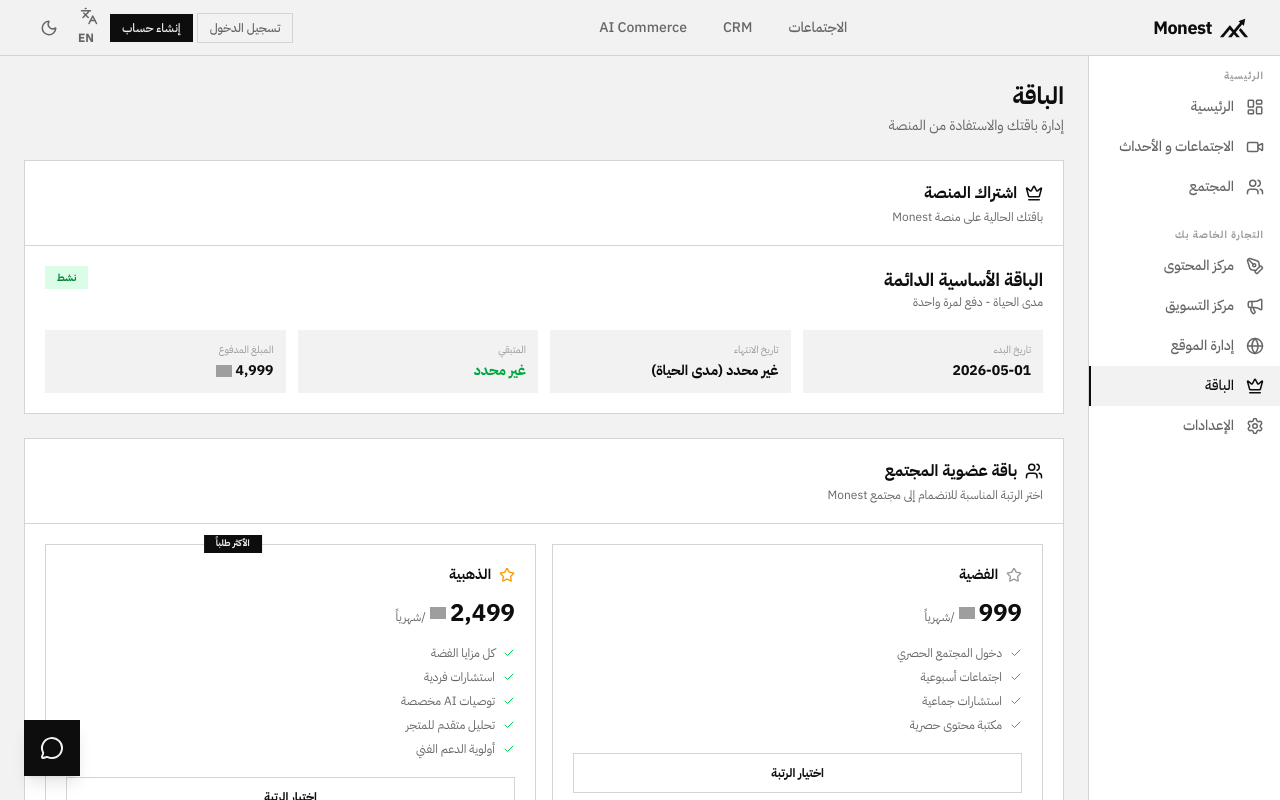
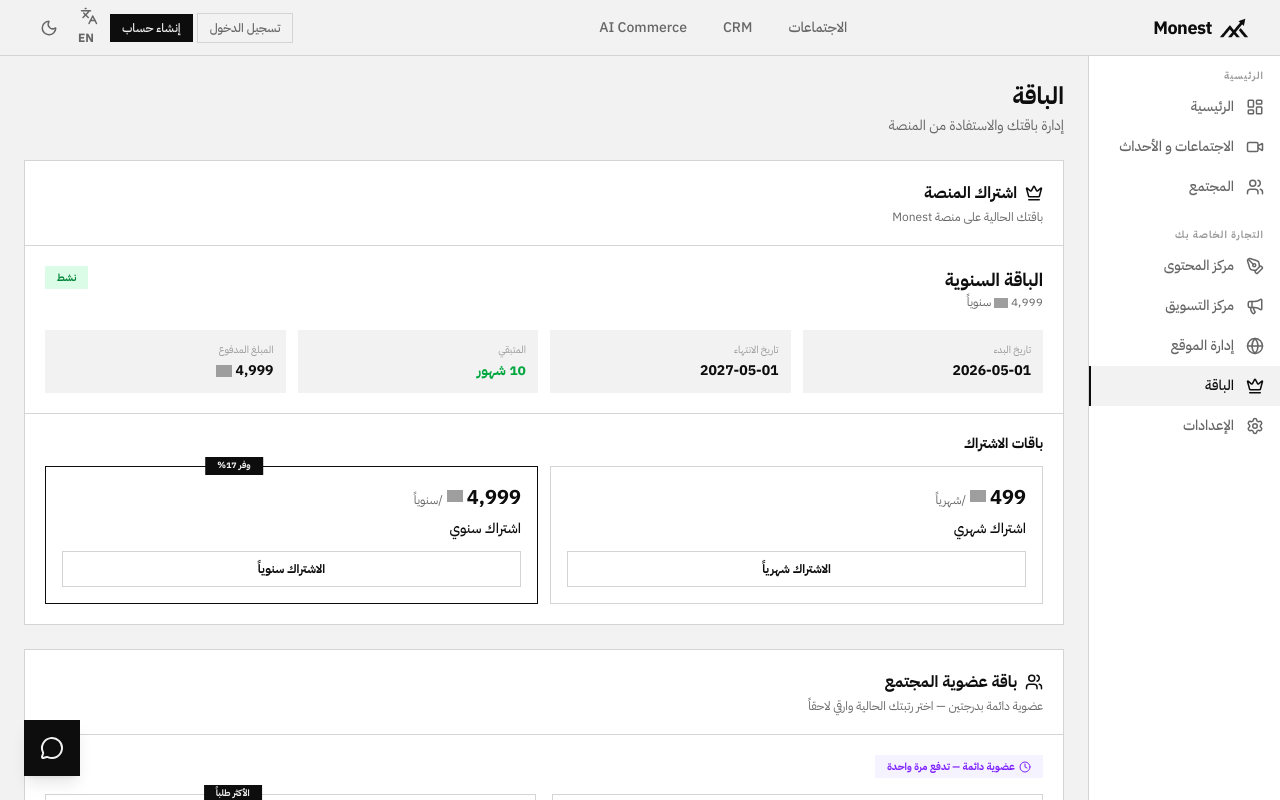
Before and after one commit to oussamacyber77-create/monest, a Next.js app: page /dashboard/plan in a window 1280 px wide. Shown: the top 800 px of the page. Built offline with nearby package versions, Linux system fonts and the light colour scheme; grey boxes are pictures that could not be loaded.

Commit message:
إعادة تصميم صفحة الاجتماعات: أحداث يسار + تقويم وسط + شريط اجتماعات

```diff
--- a/src/app/dashboard/plan/page.tsx
+++ b/src/app/dashboard/plan/page.tsx
@@ -2,24 +2,42 @@
 
 import { useState } from "react"
 import { useSettingsStore } from "@/stores/settings-store"
-import { Crown, Users, Star, Check, X, Clock, CreditCard, Download } from "lucide-react"
+import { Crown, Users, Star, Check, X, Clock, CalendarDays, CreditCard, Download } from "lucide-react"
 import { SARIcon } from "@/components/ui/sar-icon"
 
-const platformPlan = {
-  name: { ar: "الباقة الأساسية الدائمة", en: "Lifetime Basic Plan" },
-  desc: { ar: "مدى الحياة - دفع لمرة واحدة", en: "Lifetime - One-time payment" },
+const platformPlans = [
+  {
+    id: "monthly",
+    name: { ar: "اشتراك شهري", en: "Monthly" },
+    price: 499,
+    period: { ar: "شهرياً", en: "/month" },
+    popular: false,
+  },
+  {
+    id: "yearly",
+    name: { ar: "اشتراك سنوي", en: "Yearly" },
     price: 4999,
+    period: { ar: "سنوياً", en: "/year" },
+    popular: true,
+    badge: { ar: "وفر 17%", en: "Save 17%" },
+  },
+]
+
+const currentPlan = {
+  name: { ar: "الباقة السنوية", en: "Yearly Plan" },
   startDate: "2026-05-01",
+  endDate: "2027-05-01",
+  price: 4999,
   status: "active",
+  remaining: { ar: "10 شهور", en: "10 months" },
 }
 
 const communityTiers = [
   {
     id: "silver",
     name: { ar: "الفضية", en: "Silver" },
+    desc: { ar: "عضوية دائمة", en: "Lifetime membership" },
     price: 999,
-    period: { ar: "شهرياً", en: "/month" },
-    popular: false,
     features: [
       { ar: "دخول المجتمع الحصري", en: "Exclusive community access" },
       { ar: "اجتماعات أسبوعية", en: "Weekly meetings" },
@@ -30,8 +48,8 @@
   {
     id: "gold",
     name: { ar: "الذهبية", en: "Gold" },
+    desc: { ar: "عضوية دائمة", en: "Lifetime membership" },
     price: 2499,
-    period: { ar: "شهرياً", en: "/month" },
     popular: true,
     features: [
       { ar: "كل مزايا الفضة", en: "All Silver features" },
@@ -79,11 +97,12 @@
           </p>
         </div>
 
+        {/* Current Plan Details */}
         <div className="p-5">
           <div className="flex items-start justify-between mb-5">
             <div>
-              <p className="text-lg font-bold text-[#0D0D0D] dark:text-[#F2F2F2]">{platformPlan.name[lang]}</p>
-              <p className="text-xs text-[#666666] dark:text-[#B3B3B3]">{platformPlan.desc[lang]}</p>
+              <p className="text-lg font-bold text-[#0D0D0D] dark:text-[#F2F2F2]">{currentPlan.name[lang]}</p>
+              <p className="text-xs text-[#666666] dark:text-[#B3B3B3]">{currentPlan.price.toLocaleString("en-US")} <SARIcon className="w-3.5 h-3.5" /> {lang === "ar" ? "سنوياً" : "/year"}</p>
             </div>
             <span className="px-3 py-1 text-[10px] font-bold bg-green-100 dark:bg-green-900/30 text-green-700 dark:text-green-400 shrink-0">
               {lang === "ar" ? "نشط" : "Active"}
@@ -93,24 +112,54 @@
           <div className="grid grid-cols-2 md:grid-cols-4 gap-3">
             <div className="p-3 bg-[#F2F2F2] dark:bg-[#1A1A1A]">
               <p className="text-[10px] text-[#999999] mb-1">{lang === "ar" ? "تاريخ البدء" : "Start Date"}</p>
-              <p className="text-sm font-bold text-[#0D0D0D] dark:text-[#F2F2F2]">{platformPlan.startDate}</p>
+              <p className="text-sm font-bold text-[#0D0D0D] dark:text-[#F2F2F2]">{currentPlan.startDate}</p>
             </div>
             <div className="p-3 bg-[#F2F2F2] dark:bg-[#1A1A1A]">
               <p className="text-[10px] text-[#999999] mb-1">{lang === "ar" ? "تاريخ الانتهاء" : "End Date"}</p>
-              <p className="text-sm font-bold text-[#0D0D0D] dark:text-[#F2F2F2]">
-                {lang === "ar" ? "غير محدد (مدى الحياة)" : "Unlimited (Lifetime)"}
-              </p>
+              <p className="text-sm font-bold text-[#0D0D0D] dark:text-[#F2F2F2]">{currentPlan.endDate}</p>
             </div>
             <div className="p-3 bg-[#F2F2F2] dark:bg-[#1A1A1A]">
               <p className="text-[10px] text-[#999999] mb-1">{lang === "ar" ? "المتبقي" : "Remaining"}</p>
-              <p className="text-sm font-bold text-green-600 dark:text-green-400">{lang === "ar" ? "غير محدد" : "Unlimited"}</p>
+              <p className="text-sm font-bold text-green-600 dark:text-green-400">{currentPlan.remaining[lang]}</p>
             </div>
             <div className="p-3 bg-[#F2F2F2] dark:bg-[#1A1A1A]">
               <p className="text-[10px] text-[#999999] mb-1">{lang === "ar" ? "المبلغ المدفوع" : "Amount Paid"}</p>
               <p className="text-sm font-bold text-[#0D0D0D] dark:text-[#F2F2F2] flex items-center gap-1">
-                {platformPlan.price.toLocaleString("en-US")} <SARIcon className="w-4 h-4" />
+                {currentPlan.price.toLocaleString("en-US")} <SARIcon className="w-4 h-4" />
               </p>
             </div>
+          </div>
+        </div>
+
+        {/* Plan Options */}
+        <div className="border-t border-[#D4D4D4] dark:border-[#333333] p-5">
+          <p className="text-sm font-bold text-[#0D0D0D] dark:text-[#F2F2F2] mb-3">
+            {lang === "ar" ? "باقات الاشتراك" : "Subscription Plans"}
+          </p>
+          <div className="grid md:grid-cols-2 gap-3">
+            {platformPlans.map((plan) => (
+              <div
+                key={plan.id}
+                className={"relative border p-4 transition-all " + (plan.popular ? "border-[#0D0D0D] dark:border-[#F2F2F2]" : "border-[#D4D4D4] dark:border-[#333333]")}
+              >
+                {plan.badge && (
+                  <span className="absolute -top-2.5 start-1/2 -translate-x-1/2 px-3 py-0.5 bg-[#0D0D0D] dark:bg-[#F2F2F2] text-[#F2F2F2] dark:text-[#0D0D0D] text-[9px] font-bold whitespace-nowrap">
+                    {plan.badge[lang]}
+                  </span>
+                )}
+                <div className="flex items-baseline gap-1 mb-2">
+                  <span className="text-xl font-bold text-[#0D0D0D] dark:text-[#F2F2F2]">{plan.price.toLocaleString("en-US")}</span>
+                  <SARIcon className="w-4 h-4" />
+                  <span className="text-xs text-[#666666] dark:text-[#B3B3B3]">/{plan.period[lang]}</span>
+                </div>
+                <p className="text-sm font-medium text-[#0D0D0D] dark:text-[#F2F2F2] mb-3">{plan.name[lang]}</p>
+                <button className="w-full h-9 text-xs font-bold border border-[#D4D4D4] dark:border-[#333333] text-[#0D0D0D] dark:text-[#F2F2F2] hover:bg-[#F2F2F2] dark:hover:bg-[#1A1A1A] transition-colors">
+                  {plan.id === "monthly"
+                    ? (lang === "ar" ? "الاشتراك شهرياً" : "Subscribe Monthly")
+                    : (lang === "ar" ? "الاشتراك سنوياً" : "Subscribe Yearly")}
+                </button>
+              </div>
+            ))}
           </div>
         </div>
       </div>
@@ -126,12 +175,18 @@
           </div>
           <p className="text-xs text-[#666666] dark:text-[#B3B3B3]">
             {lang === "ar"
-              ? "اختر الرتبة المناسبة للانضمام إلى مجتمع Monest"
-              : "Choose the right tier to join the Monest community"}
+              ? "عضوية دائمة بدرجتين — اختر رتبتك الحالية وارقي لاحقاً"
+              : "Lifetime membership with 2 tiers — choose your rank and upgrade later"}
           </p>
         </div>
 
-        <div className="p-5 grid md:grid-cols-2 gap-4">
+        <div className="p-5">
+          <div className="inline-flex items-center gap-1 px-3 py-1 bg-violet-50 dark:bg-violet-900/20 text-violet-600 dark:text-violet-400 text-[10px] font-bold mb-4">
+            <Clock size={12} />
+            {lang === "ar" ? "عضوية دائمة — تدفع مرة واحدة" : "Lifetime — pay once"}
+          </div>
+
+          <div className="grid md:grid-cols-2 gap-4">
             {communityTiers.map((tier) => (
               <div
                 key={tier.id}
@@ -152,10 +207,12 @@
                   <p className="text-sm font-bold text-[#0D0D0D] dark:text-[#F2F2F2]">{tier.name[lang]}</p>
                 </div>
 
+                <p className="text-xs text-[#666666] dark:text-[#B3B3B3] mb-3">{tier.desc[lang]}</p>
+
                 <div className="flex items-baseline gap-1 mb-4">
                   <span className="text-2xl font-bold text-[#0D0D0D] dark:text-[#F2F2F2]">{tier.price.toLocaleString("en-US")}</span>
                   <SARIcon className="w-4 h-4" />
-                <span className="text-xs text-[#666666] dark:text-[#B3B3B3]">/{tier.period[lang]}</span>
+                  <span className="text-xs text-[#666666] dark:text-[#B3B3B3]">{lang === "ar" ? "مرة واحدة" : "one-time"}</span>
                 </div>
 
                 <ul className="space-y-2 mb-5">
@@ -181,6 +238,7 @@
                 </button>
               </div>
             ))}
+          </div>
         </div>
       </div>
 
```
Also changed, not shown: src/app/meetings/page.tsx (+121 -88 lines). Lines whose indentation alone changed are shown as unchanged.
